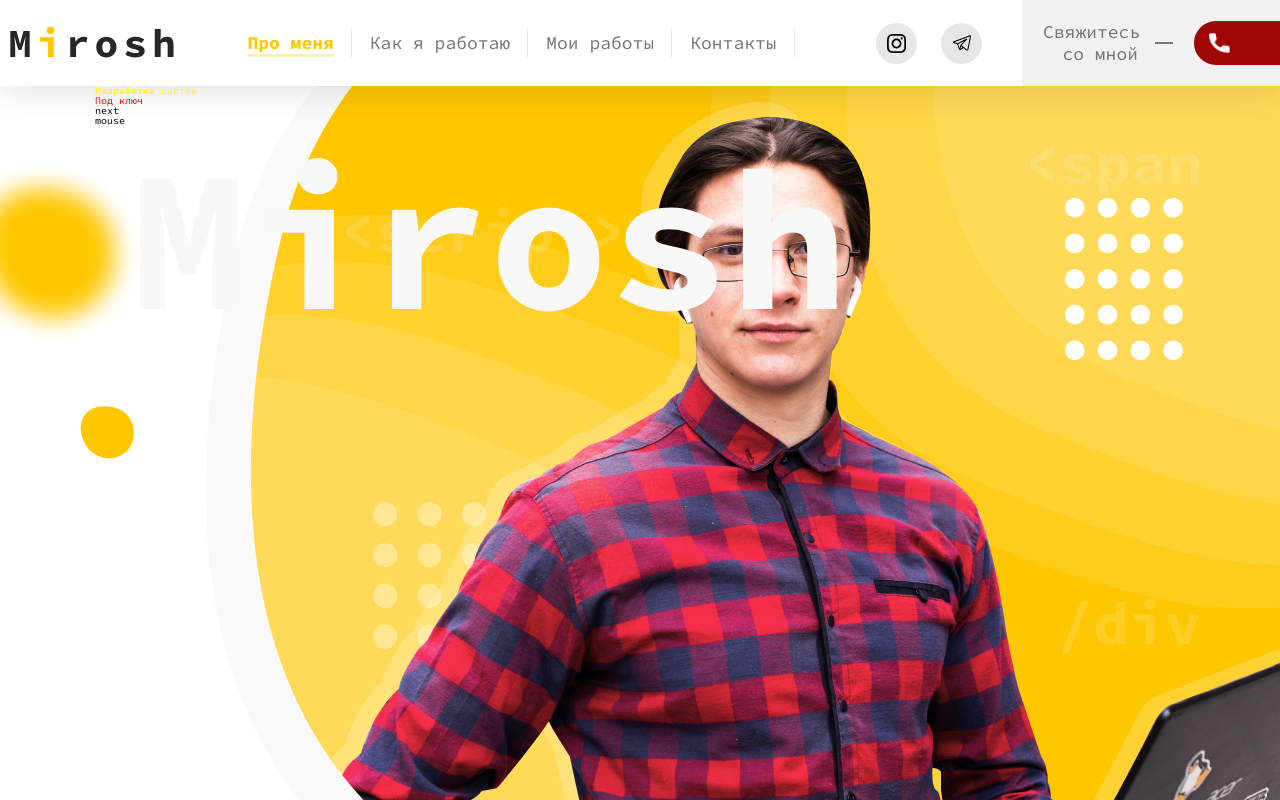
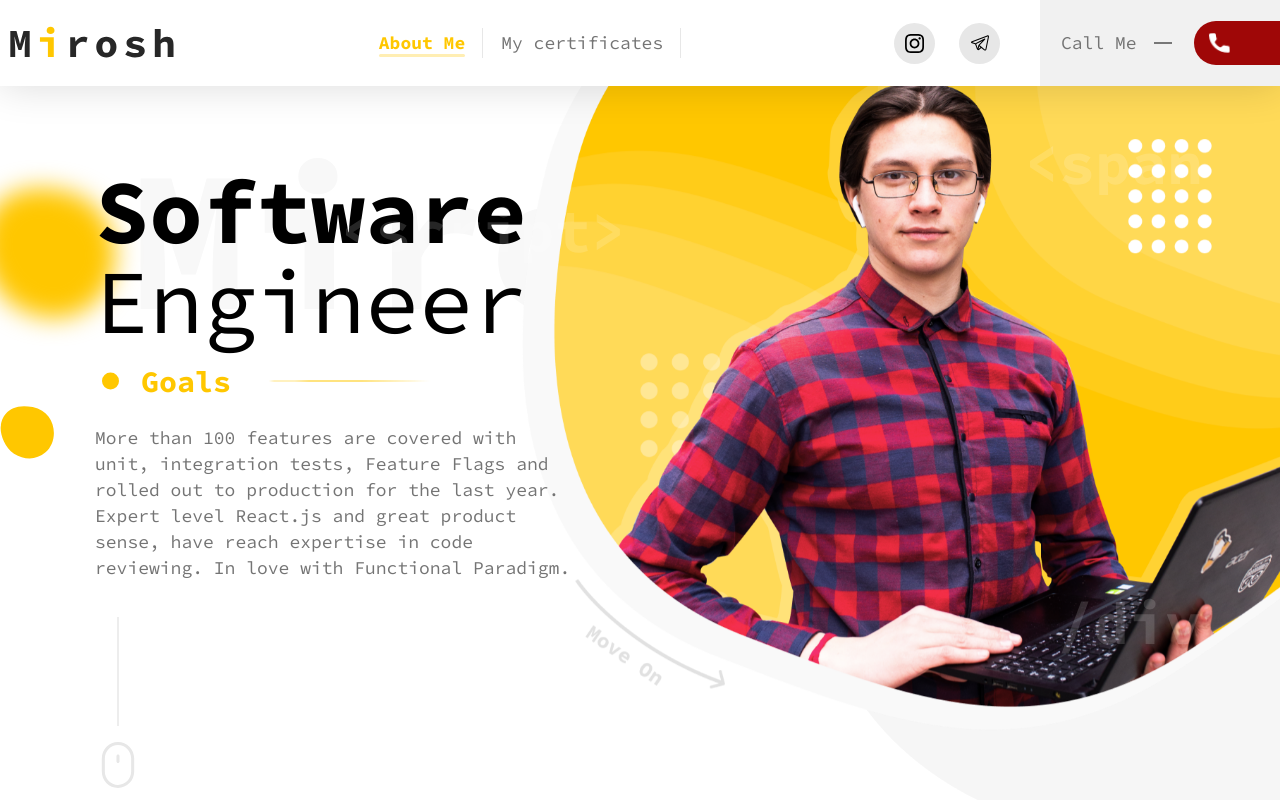
Before and after one commit to Miroslavetsh/mirosh-portfolio-website, a React (Create React App) app: page / in a window 1280 px wide. Built offline with nearby package versions, Linux system fonts and the light colour scheme.

Commit message:
Finish with the first block

```diff
--- a/src/components/Header/Header.module.scss
+++ b/src/components/Header/Header.module.scss
@@ -1,49 +1,63 @@
 .header {
   background: #fff;
   box-shadow: 0 0 40px rgba(0, 0, 0, 0.15);
+
   .container {
     padding-right: 0;
     display: flex;
     justify-content: space-between;
     width: 100%;
+
     @media (max-width: 1170px) {
       padding-right: 10px;
     }
   }
+
   .inner {
     width: 100%;
     display: flex;
     justify-content: space-between;
     align-items: center;
     padding: 20px 0;
+    position: relative;
+    z-index: 10;
   }
+
   .contact {
     display: flex;
     justify-content: space-between;
-    max-width: 258px;
+    align-items: center;
+    max-width: 240px;
     width: 100%;
     padding: 21px 0 21px 21px;
     background: #f1f1f1;
+
     @media (max-width: 1170px) {
       position: fixed;
       right: 0;
       bottom: 0;
     }
+
     @media (max-width: 920px) {
       padding: 10px 0 10px 10px;
+
       p {
         font-size: 1.4em;
+
         &::after {
           right: -30px;
         }
       }
     }
+
     @media (max-width: 440px) {
       max-width: none;
+
       p {
         display: flex;
         align-items: center;
         max-width: none;
+
         &::after {
           height: 18px;
           width: 1px;
@@ -51,6 +65,7 @@
         }
       }
     }
+
     p {
       max-width: 106px;
       position: relative;
@@ -60,6 +75,7 @@
       font-size: 1.8em;
       color: #747474;
       line-height: 1.2;
+
       &::after {
         content: '';
         width: 18px;
@@ -73,12 +89,14 @@
       }
     }
   }
+
   .phone {
     padding: 12px 50px 12px 15px;
     border-top-left-radius: 50px;
     border-bottom-left-radius: 50px;
 
     background: #9f0707;
+
     img,
     svg {
       animation-name: shaking;
@@ -88,7 +106,9 @@
       animation-delay: -0.05s;
       animation-duration: 0.27s;
     }
+
     &:hover {
+
       img,
       svg {
         animation-play-state: running;
--- a/src/components/Header/Header.tsx
+++ b/src/components/Header/Header.tsx
@@ -15,14 +15,14 @@ export type Link = {
   href: string
 }
 
+const navLinks: Array<Link> = [
+  { text: 'About Me', href: '#about' },
+  // { text: 'How I Work', href: '#how-do-i-work' },
+  { text: 'My certificates', href: '#certificates' },
+  // { text: 'Contacts', href: '#contacts' },
+]
+
 const Header: React.FC = (): JSX.Element => {
-  const navLinks: Array<Link> = [
-    { text: 'Про меня', href: '/about' },
-    { text: 'Как я работаю', href: '/how--do-i-work' },
-    { text: 'Мои работы', href: '/works' },
-    { text: 'Контакты', href: '/contacts' },
-  ]
-
   const [burgerMenuOpened, setBurgerMenuOpened] = useState<boolean>(false)
 
   return (
@@ -43,7 +43,7 @@ const Header: React.FC = (): JSX.Element => {
           />
         </div>
         <div className={styles.contact}>
-          <p>Свяжитесь со мной</p>
+          <p>Call Me</p>
 
           <a href='tel:+380975079115' className={styles.phone}>
             <img src={phone} alt='phone' />
--- a/src/components/Heading/Heading.module.scss
+++ b/src/components/Heading/Heading.module.scss
@@ -1,9 +1,58 @@
 .heading {
-  color: yellow;
+  max-inline-size: 440px;
+  font-size: 90px;
+  margin-bottom: 20px;
+
+
+  @media (max-width: 1270px) {
+    font-size: 64px;
+  }
+
+  @media (max-width: 440px) {
+    font-size: 44px;
+    text-align: right;
+  }
+
   &__2 {
     color: yellowgreen;
   }
+
   &__3 {
-    color: red;
+    display: inline-block;
+    position: relative;
+    margin-bottom: 29px;
+    margin-left: 46px;
+
+    font-weight: 700;
+    font-size: 30px;
+    color: #FFC700;
+
+    &::before {
+      content: '';
+      width: 17px;
+      height: 17px;
+      position: absolute;
+      top: 50%;
+      left: -39px;
+
+      border-radius: 50%;
+      background: #FFC700;
+
+      transform: translateY(-50%);
+    }
+
+    &::after {
+      content: '';
+      width: 190px;
+      height: 1px;
+      position: absolute;
+      top: 50%;
+      left: calc(100% + 36px);
+
+      border-radius: 50%;
+      background: linear-gradient(90deg, #FFC700 50%, rgba(255, 199, 0, 0.00) 86.7%);
+
+      transform: translateY(-50%);
+    }
   }
 }
--- a/src/components/Nav/Nav.tsx
+++ b/src/components/Nav/Nav.tsx
@@ -37,8 +37,7 @@ const Nav: React.FC<NavPropsTypes> = (props): JSX.Element => {
                 className={classNames.join(' ')}
                 href={link.href}
                 key={index.toString()}
-                onClick={(event) => {
-                  event.preventDefault()
+                onClick={() => {
                   toggleLinksClass(index)
                 }}>
                 {link.text}
--- a/src/components/Preview/Preview.module.scss
+++ b/src/components/Preview/Preview.module.scss
@@ -7,6 +7,24 @@
   top: -88px;
   right: 0;
   z-index: -1;
+
+  @media (max-width: 1560px) {
+    img {
+      max-inline-size: 920px;
+    }
+  }
+
+  @media (max-width: 1326px) {
+    img {
+      max-inline-size: 820px;
+    }
+  }
+
+  @media (max-width: 1048px) {
+    img {
+      opacity: 0.2;
+    }
+  }
 }
 
 .under {
@@ -14,6 +32,18 @@
   top: 578px;
   right: 0;
   z-index: -2;
+
+  @media (max-width: 1560px) {
+    top: 256px;
+  }
+
+  @media (max-width: 1326px) {
+    top: 126px;
+  }
+
+  @media (max-width: 1048px) {
+    display: none;
+  }
 }
 
 .div {
@@ -38,16 +68,74 @@
   position: absolute;
   top: 72px;
   left: 140px;
+  z-index: -1;
 }
 
 .elips {
   position: absolute;
   top: 72px;
   left: -48px;
+  z-index: -1;
+
+  @media (max-width: 440px) {
+    display: none;
+  }
 }
 
 .elipsSmall {
   position: absolute;
   top: 320px;
   left: 80px;
+  z-index: -1;
+
+  @media (max-width: 1356px) {
+    left: 0;
+  }
+
+  @media (max-width: 1200px) {
+    display: none;
+  }
 }
+
+.text {
+  padding-top: 138px;
+
+  @media (max-width: 1560px) {
+    padding-top: 80px;
+  }
+
+  p {
+    max-width: 485px;
+
+    color: #747474;
+    font-size: 18px;
+    font-style: normal;
+    line-height: 145.7%;
+
+    @media (max-width: 1270px) {
+      max-width: 400px;
+
+      font-size: 16px;
+    }
+  }
+}
+
+.mouse {
+  margin-top: 160px;
+  display: inline-block;
+  position: relative;
+
+  &::before {
+    content: '';
+    position: absolute;
+    bottom: 64px;
+    left: 50%;
+    display: block;
+    width: 1px;
+    height: 109px;
+
+    background: #DBDBDB;
+
+    transform: translate(-50%);
+  }
+}
--- a/src/components/Preview/Preview.tsx
+++ b/src/components/Preview/Preview.tsx
@@ -1,3 +1,4 @@
+import Heading from '../Heading/Heading'
 import Container from '../Container/Container'
 
 import photo from '../../img/preview/mirosh-with-laptop.png'
@@ -10,9 +11,8 @@ import elips from '../../img/preview/elips.svg'
 import elipsSmall from '../../img/preview/elips-small.svg'
 
 import styles from './Preview.module.scss'
-import Heading from '../Heading/Heading'
 
-const Preview:React.FC = ():JSX.Element => {
+const Preview: React.FC = (): JSX.Element => {
   return (
     <section className={styles.preview}>
       <Container isBig={true} className={styles.outer}>
@@ -42,12 +42,33 @@ const Preview:React.FC = ():JSX.Element => {
 
         <Container className={styles.inner}>
           <div className={styles.text}>
-            <Heading text='Разработка сайтов' level={1} />
-            <Heading text='Под ключ' level={3} />
+            <Heading text='Software Engineer' level={1} />
+            <Heading text='Goals' level={3} />
+            <p>
+              More than 100 features are covered with unit, integration tests,
+              Feature Flags and rolled out to production for the last year.
+              Expert level React.js and great product sense, have reach
+              expertise in code reviewing. In love with Functional Paradigm.
+            </p>
           </div>
 
-          <div>next</div>
-          <div>mouse</div>
+          <div className={styles.mouse}>
+            <svg
+              xmlns='http://www.w3.org/2000/svg'
+              width='46'
+              height='46'
+              viewBox='0 0 46 46'
+              fill='none'>
+              <path
+                d='M23 0C14.069 0 6.80347 7.37977 6.80347 16.4503V29.5501C6.80347 38.6207 14.069 46 23 46C31.9303 46 39.1964 38.6431 39.1964 29.6005V16.4503C39.1964 7.37977 31.9303 0 23 0ZM36.15 29.6005C36.15 36.9635 30.2512 42.9537 23 42.9537C15.7491 42.9537 9.84989 36.9407 9.84989 29.5497V16.4503C9.84989 9.0593 15.7491 3.04633 23 3.04633C30.2513 3.04633 36.15 9.0593 36.15 16.4503V29.6005Z'
+                fill='#E7E7E7'
+              />
+              <path
+                d='M23 12.5916C22.1587 12.5916 21.4768 13.2735 21.4768 14.1148V19.4459C21.4768 20.2872 22.1587 20.9691 23 20.9691C23.8413 20.9691 24.5232 20.2872 24.5232 19.4459V14.1148C24.5232 13.2735 23.8413 12.5916 23 12.5916Z'
+                fill='#E7E7E7'
+              />
+            </svg>
+          </div>
         </Container>
         <div className={styles.photo}>
           <img src={photo} alt='mirosh-with-laptop' />
```
Also changed, not shown: src/scss/roots.scss (+8 -8 lines), src/img/preview/mirosh-with-laptop.png.
